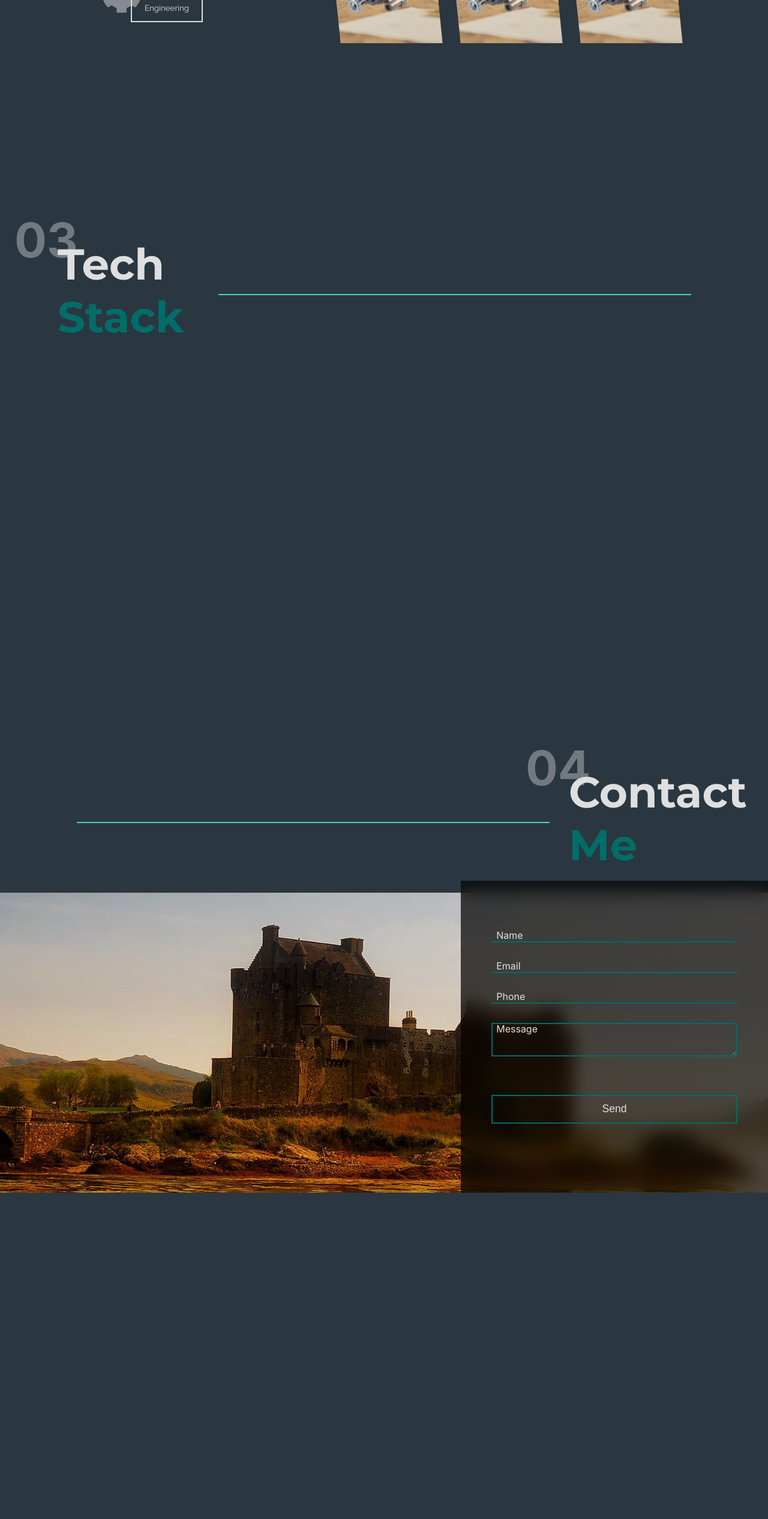
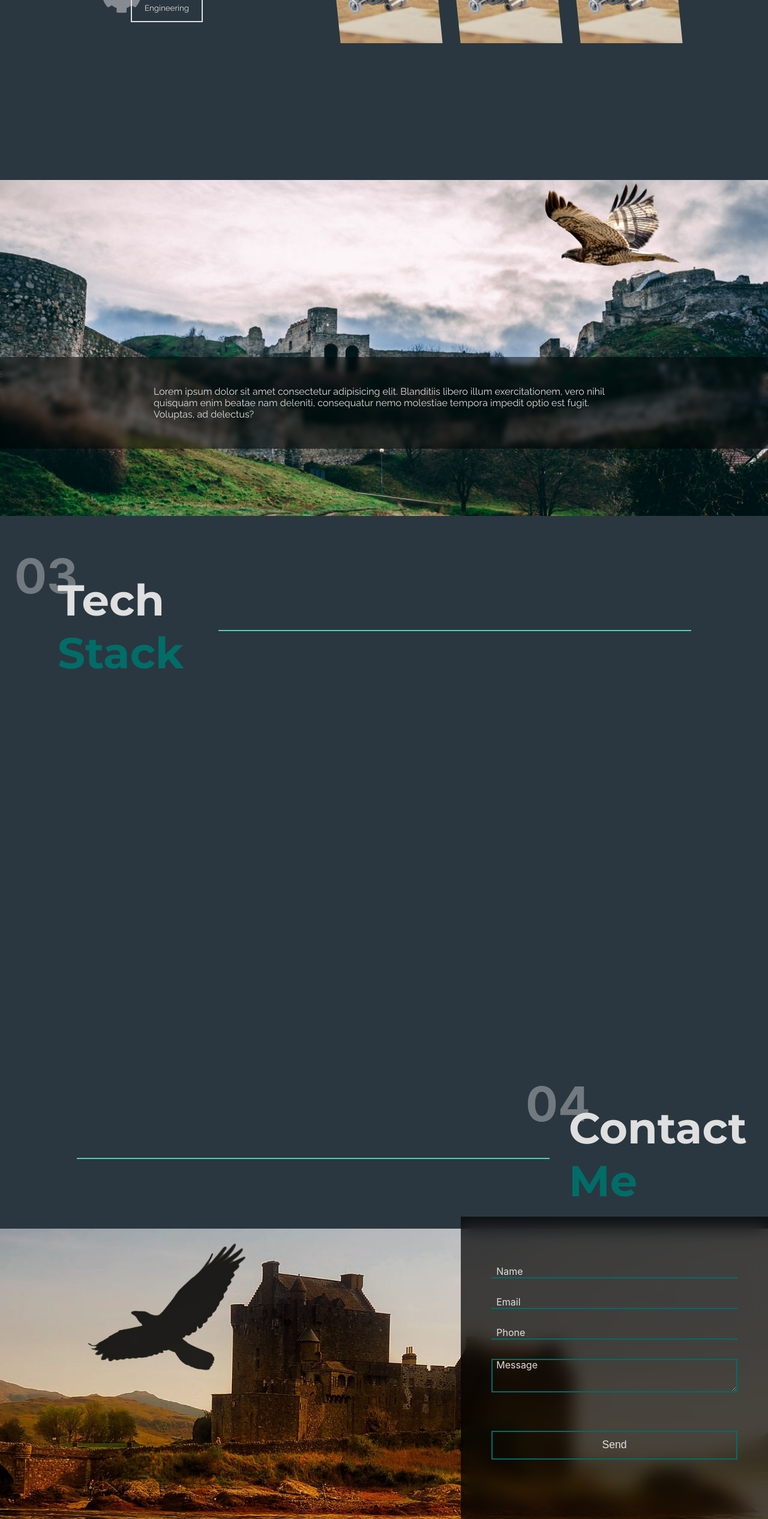
Before and after one commit to CharleyDvs/my-portfolio, a Next.js app: page / in a window 1280 px wide. Shown: the part 2180-4712 px from the top of the page at 60% size. Before the commit the page ends 4240 px from the top, so only its background shows below. Built offline with nearby package versions, Linux system fonts and the light colour scheme.

Commit message:
Added a banner section

```diff
--- a/components/Contact/index.jsx
+++ b/components/Contact/index.jsx
@@ -1,12 +1,16 @@
 import React from 'react'
 import TitleContainer from '../TitleContainer'
 import ContactForm from '../ContactForm'
+import Image from 'next/image'
 
 const index = () => {
   return (
-    <section className="contact">
+    <section id="contact" className="contact">
       <TitleContainer number="04" text1="Contact" text2="Me" />
       <div className="section-content">
+        <div className="img-container">
+          <Image src="/images/hawk-3.png" width="300px" height="300px" />
+        </div>
         <div className="bg-container"></div>
         <div className="social-links"></div>
         <ContactForm />
--- /dev/null
+++ b/components/QuoteBanner/index.jsx
@@ -0,0 +1,23 @@
+import React from 'react'
+import Image from 'next/image'
+
+const QuoteBanner = () => {
+  return (
+    <div className="banner">
+      <div className="bg-container"></div>
+      <div className="img-container">
+        <Image src="/images/hawk-2.png" width="250px" height="150px" />
+      </div>
+      <div className="txt-container">
+        <p>
+          Lorem ipsum dolor sit amet consectetur adipisicing elit. Blanditiis
+          libero illum exercitationem, vero nihil quisquam enim beatae nam
+          deleniti, consequatur nemo molestiae tempora impedit optio est fugit.
+          Voluptas, ad delectus?
+        </p>
+      </div>
+    </div>
+  )
+}
+
+export default QuoteBanner
--- a/pages/index.js
+++ b/pages/index.js
@@ -3,6 +3,7 @@ import Header from '../components/Header/'
 import Sidemenu from '../components/Sidemenu'
 import About from '../components/About'
 import Projects from '../components/Projects'
+import QuoteBanner from '../components/QuoteBanner'
 import Techs from '../components/Techs'
 import Contact from '../components/Contact'
 
@@ -18,6 +19,7 @@ export default function Home() {
         <Header />
         <About />
         <Projects />
+        <QuoteBanner />
         <Techs />
         <Contact />
       </main>
--- a/styles/_contactSection.scss
+++ b/styles/_contactSection.scss
@@ -10,9 +10,15 @@
       height: 65vh;
       width: 100vw;
       background-image: url('../public/images/contact-bg.jpg');
-      background-attachment: fixed;
       background-repeat: no-repeat;
       background-position: bottom left;
+      background-size: auto;
+    }
+    .img-container {
+      position: absolute;
+      top: 0;
+      left: 10%;
+      z-index: 3;
     }
   }
 }
--- /dev/null
+++ b/styles/_quoteBanner.scss
@@ -0,0 +1,28 @@
+.banner {
+  display: flex;
+  flex-direction: column;
+  height: 70vh;
+  width: 100vw;
+  position: relative;
+  .bg-container {
+    position: absolute;
+    height: 70vh;
+    width: 100%;
+    background-image: url('../public/images/visual-stop-bg.jpg');
+    background-position: center;
+    z-index: 1;
+  }
+  .img-container {
+    position: absolute;
+    left: 70%;
+    z-index: 3;
+  }
+  .txt-container {
+    position: absolute;
+    z-index: 2;
+    padding: 32px 20%;
+    bottom: 20%;
+    background-color: rgba($color: #000000, $alpha: 0.5);
+    backdrop-filter: blur(4px);
+  }
+}
--- a/styles/globals.scss
+++ b/styles/globals.scss
@@ -59,5 +59,6 @@ section {
 @import './about';
 @import './projects';
 @import './projectCard';
+@import './quoteBanner';
 @import './contactSection';
 @import './contactForm';
```
